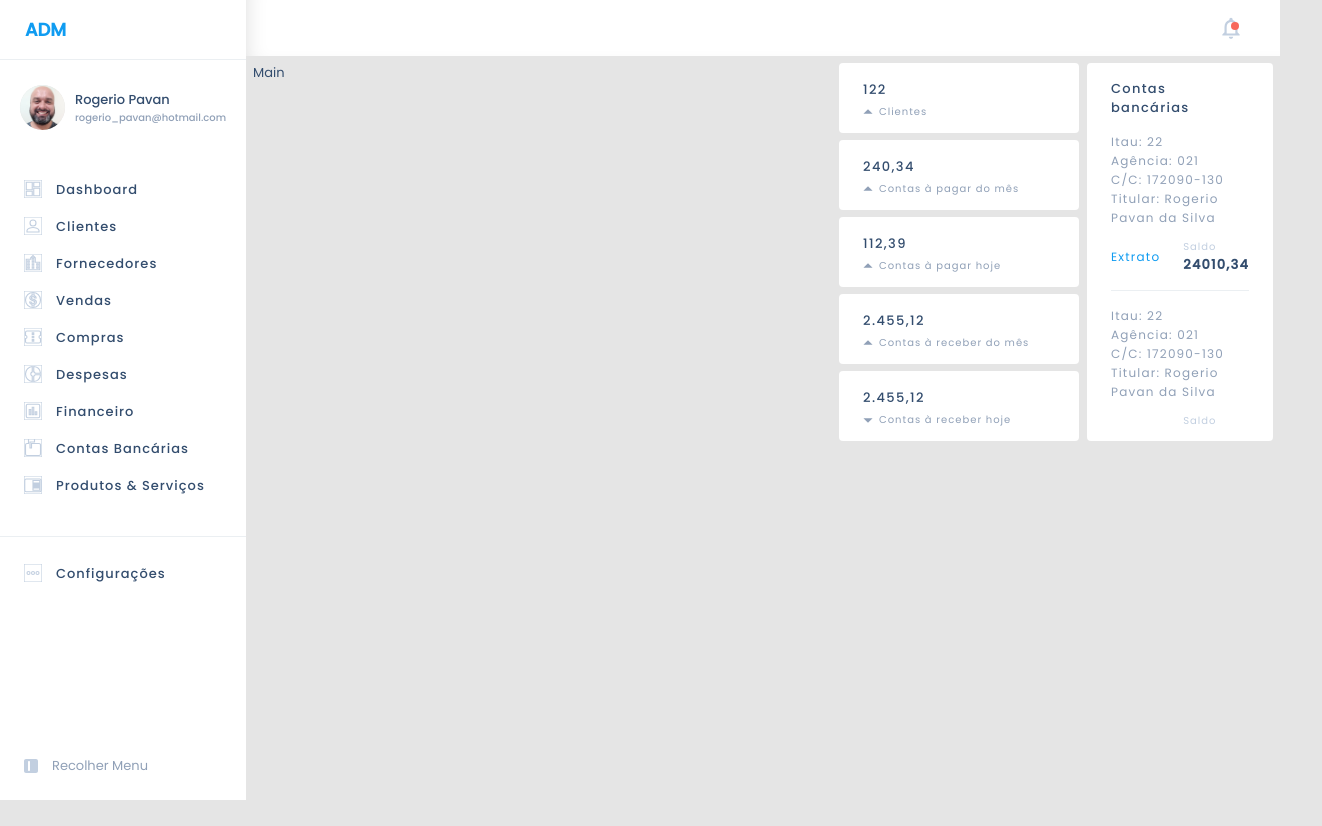
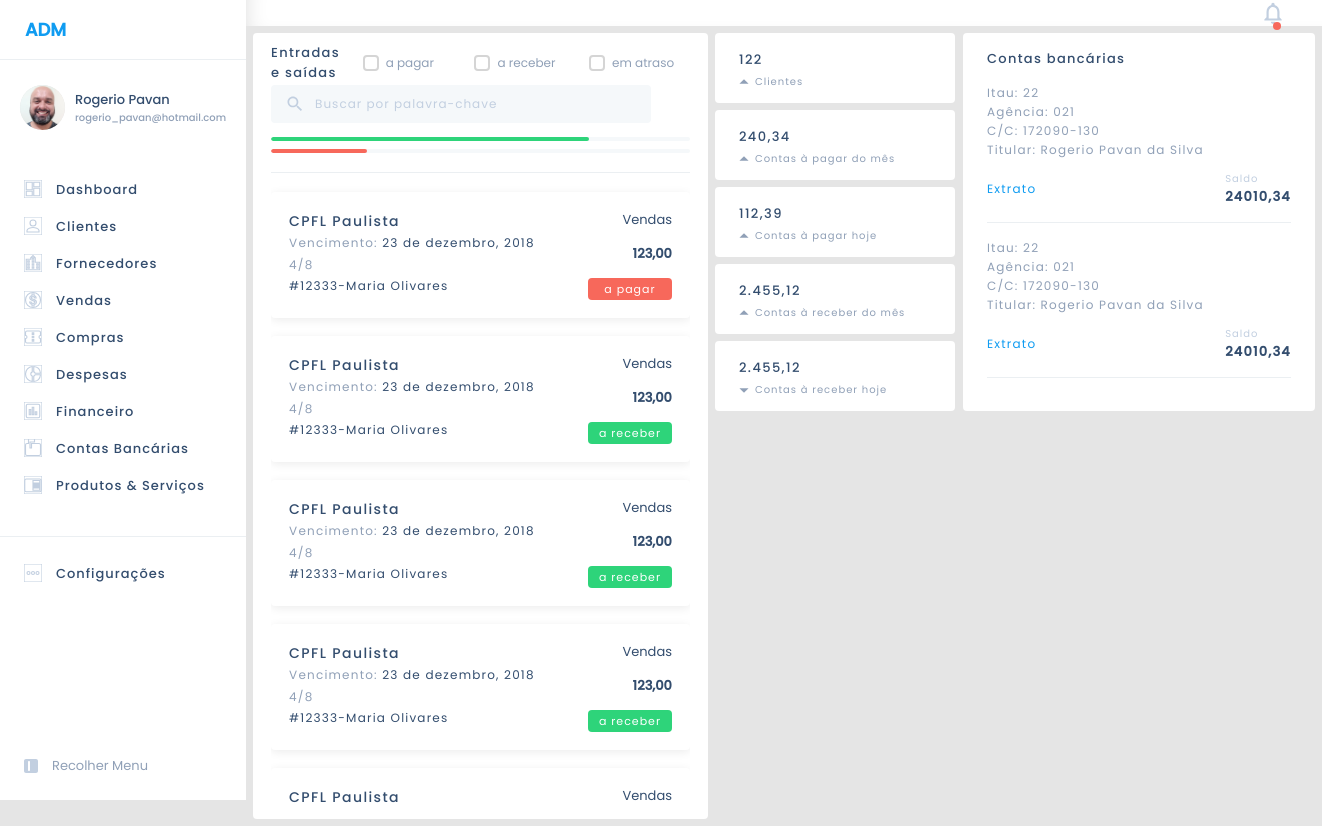
Before and after one commit to pavandasilva/adm_web, a React (Create React App) app: page / in a window 1280 px wide. Shown: the whole page, 1322 px wide, since content can reach past the window. Before the commit the page ends 800 px from the top, so only its background shows below. Built offline with nearby package versions, Linux system fonts and the light colour scheme.

Commit message:
feat: creates AccountCard

```diff
--- a/src/components/Checkbox/index.tsx
+++ b/src/components/Checkbox/index.tsx
@@ -11,17 +11,20 @@ export interface CheckBoxOnChange {
 
 export interface CheckBoxProps {
   checked: boolean,
-  onChange: (checkBoxOnChange: CheckBoxOnChange) => void
+  onChange?: (checkBoxOnChange: CheckBoxOnChange) => void
   name: string
+  children?: React.ReactNode
 }
 
 export type Color = 'default' | 'checked'
 
-const Checkbox = ({ checked: chekedProp, name, onChange }: CheckBoxProps) => {
+const Checkbox = ({
+  checked: chekedProp, name, onChange, children,
+}: CheckBoxProps) => {
   const [checked, setChecked] = useState(chekedProp);
 
   useEffect(() => {
-    onChange({
+    onChange && onChange({
       name,
       checked,
     });
@@ -47,9 +50,11 @@ const Checkbox = ({ checked: chekedProp, name, onChange }: CheckBoxProps) => {
     <Wrapper onClick={checkBoxHandleOnClick}>
       <Container color={color}>
         {/* { checked && 'ok' } */}
-
         {checked && <Check />}
       </Container>
+      <aside>
+        { children }
+      </aside>
     </Wrapper>
 
   );
--- a/src/components/Checkbox/styles.ts
+++ b/src/components/Checkbox/styles.ts
@@ -10,9 +10,15 @@ export const Wrapper = styled.div`
   display: flex;
   align-items: center;
   justify-content: center;
-  width: 60px;
+  width: 150px;
   height: 100%;
   cursor: pointer;
+
+  aside {
+    font-size: 12px;
+    color: ${(props) => props.theme.colors.font.secondary};
+    margin-left: 7px;
+  }
 `;
 
 export const Container = styled.div<ContainerCheckboxStyles>`
@@ -37,4 +43,6 @@ export const Container = styled.div<ContainerCheckboxStyles>`
     transition-delay: 0.04s;
   }
 
+
+
 `;
--- a/src/pages/Components/Dashboard/index.tsx
+++ b/src/pages/Components/Dashboard/index.tsx
@@ -1,14 +1,188 @@
 /* eslint-disable import/no-unresolved */
 import React from 'react';
 import { MdArrowDropUp, MdArrowDropDown } from 'react-icons/md';
+import Checkbox from '../../../components/Checkbox';
+import ProgressBar from '../../../components/ProgressBar';
+import Search from '../../../components/Search';
+import Status from '../../../components/Status';
 
 import {
-  Card, Container, Info, BankAccounts, Account, Balance,
+  Card, Container, Info, BankAccounts, Account, Balance, FixedHeader, Main, SearchWrapper, Bars, Accounts, AccountCard,
 } from './styles';
 
 const Dashboard = () => (
   <Container>
-    <div>Main</div>
+    <Main>
+      <header>
+        <h2>Entradas e saídas</h2>
+        <aside>
+          <Checkbox name="toPay" checked={false}>a pagar</Checkbox>
+          <Checkbox name="toReceive" checked={false}>a receber</Checkbox>
+          <Checkbox name="late" checked={false}>em atraso</Checkbox>
+        </aside>
+      </header>
+      <SearchWrapper>
+        <Search color="mainBackgroundLight" placeholder="Buscar por palavra-chave" />
+      </SearchWrapper>
+      <Bars>
+        <ProgressBar color="success" percent={76} />
+        <ProgressBar color="danger" percent={23} />
+      </Bars>
+      <Accounts>
+        <AccountCard>
+          <div>
+            <h2>CPFL Paulista</h2>
+            <p>
+              Vencimento:
+              {' '}
+              <strong>23 de dezembro, 2018</strong>
+              {' '}
+            </p>
+            <p>4/8</p>
+            <span>#12333-Maria Olivares</span>
+          </div>
+          <aside>
+            <span>Vendas</span>
+            <strong>123,00</strong>
+            <Status color="danger">a pagar</Status>
+          </aside>
+
+        </AccountCard>
+        <AccountCard>
+          <div>
+            <h2>CPFL Paulista</h2>
+            <p>
+              Vencimento:
+              {' '}
+              <strong>23 de dezembro, 2018</strong>
+              {' '}
+            </p>
+            <p>4/8</p>
+            <span>#12333-Maria Olivares</span>
+          </div>
+          <aside>
+            <span>Vendas</span>
+            <strong>123,00</strong>
+            <Status color="success">a receber</Status>
+          </aside>
+
+        </AccountCard>
+        <AccountCard>
+          <div>
+            <h2>CPFL Paulista</h2>
+            <p>
+              Vencimento:
+              {' '}
+              <strong>23 de dezembro, 2018</strong>
+              {' '}
+            </p>
+            <p>4/8</p>
+            <span>#12333-Maria Olivares</span>
+          </div>
+          <aside>
+            <span>Vendas</span>
+            <strong>123,00</strong>
+            <Status color="success">a receber</Status>
+          </aside>
+
+        </AccountCard>
+        <AccountCard>
+          <div>
+            <h2>CPFL Paulista</h2>
+            <p>
+              Vencimento:
+              {' '}
+              <strong>23 de dezembro, 2018</strong>
+              {' '}
+            </p>
+            <p>4/8</p>
+            <span>#12333-Maria Olivares</span>
+          </div>
+          <aside>
+            <span>Vendas</span>
+            <strong>123,00</strong>
+            <Status color="success">a receber</Status>
+          </aside>
+
+        </AccountCard>
+        <AccountCard>
+          <div>
+            <h2>CPFL Paulista</h2>
+            <p>
+              Vencimento:
+              {' '}
+              <strong>23 de dezembro, 2018</strong>
+              {' '}
+            </p>
+            <p>4/8</p>
+            <span>#12333-Maria Olivares</span>
+          </div>
+          <aside>
+            <span>Vendas</span>
+            <strong>123,00</strong>
+            <Status color="success">a receber</Status>
+          </aside>
+
+        </AccountCard>
+        <AccountCard>
+          <div>
+            <h2>CPFL Paulista</h2>
+            <p>
+              Vencimento:
+              {' '}
+              <strong>23 de dezembro, 2018</strong>
+              {' '}
+            </p>
+            <p>4/8</p>
+            <span>#12333-Maria Olivares</span>
+          </div>
+          <aside>
+            <span>Vendas</span>
+            <strong>123,00</strong>
+            <Status color="success">a receber</Status>
+          </aside>
+
+        </AccountCard>
+        <AccountCard>
+          <div>
+            <h2>CPFL Paulista</h2>
+            <p>
+              Vencimento:
+              {' '}
+              <strong>23 de dezembro, 2018</strong>
+              {' '}
+            </p>
+            <p>4/8</p>
+            <span>#12333-Maria Olivares</span>
+          </div>
+          <aside>
+            <span>Vendas</span>
+            <strong>123,00</strong>
+            <Status color="danger">a pagar</Status>
+          </aside>
+
+        </AccountCard>
+        <AccountCard>
+          <div>
+            <h2>CPFL Paulista</h2>
+            <p>
+              Vencimento:
+              {' '}
+              <strong>23 de dezembro, 2018</strong>
+              {' '}
+            </p>
+            <p>4/8</p>
+            <span>#12333-Maria Olivares</span>
+          </div>
+          <aside>
+            <span>Vendas</span>
+            <strong>123,00</strong>
+            <Status color="success">a receber</Status>
+          </aside>
+
+        </AccountCard>
+      </Accounts>
+    </Main>
     <aside>
       <Info>
         <Card>
@@ -109,6 +283,51 @@ const Dashboard = () => (
 
           </footer>
         </Account>
+        <Account>
+          <p>Itau: 22</p>
+          <p>Agência: 021</p>
+          <p>C/C: 172090-130</p>
+          <p>Titular: Rogerio Pavan da Silva</p>
+          <footer>
+            <h4>Extrato</h4>
+
+            <Balance>
+              <span>Saldo</span>
+              <strong>24010,34</strong>
+            </Balance>
+
+          </footer>
+        </Account>
+        <Account>
+          <p>Itau: 22</p>
+          <p>Agência: 021</p>
+          <p>C/C: 172090-130</p>
+          <p>Titular: Rogerio Pavan da Silva</p>
+          <footer>
+            <h4>Extrato</h4>
+
+            <Balance>
+              <span>Saldo</span>
+              <strong>24010,34</strong>
+            </Balance>
+
+          </footer>
+        </Account>
+        <Account>
+          <p>Itau: 22</p>
+          <p>Agência: 021</p>
+          <p>C/C: 172090-130</p>
+          <p>Titular: Rogerio Pavan da Silva</p>
+          <footer>
+            <h4>Extrato</h4>
+
+            <Balance>
+              <span>Saldo</span>
+              <strong>24010,34</strong>
+            </Balance>
+
+          </footer>
+        </Account>
       </BankAccounts>
     </aside>
 
--- a/src/pages/Components/Dashboard/styles.ts
+++ b/src/pages/Components/Dashboard/styles.ts
@@ -5,17 +5,16 @@ export const Container = styled.div`
   height: 100%;
   padding: 7px;
 
-  > div {
-    display: flex;
-    flex: 1.35;
-  }
-
   > aside {
     display: flex;
     flex-direction: row;
-    flex: 1;
+    width: 600px;
     height: 100%;
   }
+`;
+
+export const FixedHeader = styled.div`
+
 `;
 
 export const Info = styled.div`
@@ -128,3 +127,114 @@ export const Balance = styled.div`
     flex-wrap: wrap;
   }
 `;
+
+export const Main = styled.div`
+  padding: 15px 18px;
+  display: flex;
+  flex-direction: column;
+  flex: 1;
+  margin-right: 7px;
+  border-radius: 4px;
+  height: 100%;
+  background-color: ${(props) => props.theme.colors.mainBackground};
+  justify-content: flex-start;
+
+   & > header {
+    display: flex;
+    align-items: center;
+    justify-content: space-between;
+    background-color: ${(props) => props.theme.colors.mainBackground};
+    height: 30px;
+
+    > aside {
+      display: flex;
+      width: 350px;
+      justify-content: flex-end;
+    }
+
+    h2 {
+      font-size: 13px;
+      letter-spacing: 1.3px;
+      font-weight: 500;
+    }
+  }
+`;
+
+export const SearchWrapper = styled.div`
+  width: 100%;
+  padding: 7px 0px;
+
+`;
+
+export const Bars = styled.div`
+  width: 100%;
+  margin-top: 7px;
+
+
+  div + div {
+    margin-top: 8px;
+  }
+`;
+
+export const Accounts = styled.div`
+  margin-top: 19px;
+  border-top: 1px solid ${(props) => props.theme.colors.borderColor};
+  padding: 19px 0px;
+  height: 100%;
+  overflow: auto;
+
+  div + div {
+    margin-top: 18px;
+  }
+`;
+
+export const AccountCard = styled.div`
+  display: flex;
+  height: 126px;
+  background: ${(props) => props.theme.colors.mainBackground};
+  box-shadow: 0px 2px 10px rgba(0, 0, 0, 0.08);
+  border-radius: 4px;
+  padding: 18px;
+
+  & > div {
+    display: flex;
+    flex-direction: column;
+    flex: 1;
+    color: ${(props) => props.theme.colors.font.secondary};
+
+    > h2 {
+      font-weight: 500;
+      font-size: 14px;
+      line-height: 22px;
+      letter-spacing: 1.4px;
+      color: ${(props) => props.theme.colors.font.primary};
+    }
+
+    > p {
+      font-size: 12px;
+      line-height: 22px;
+      letter-spacing: 1.2px;
+
+      > strong {
+        font-size: 12px;
+        font-weight: normal;
+        color: ${(props) => props.theme.colors.font.primary};
+      }
+    }
+
+    > span {
+      font-size: 12px;
+      line-height: 19px;
+      letter-spacing: 1.2px;
+      color: ${(props) => props.theme.colors.font.primary};
+    }
+  }
+
+  & > aside {
+    display: flex;
+    align-items: flex-end;
+    justify-content: space-between;
+    flex-direction: column;
+    width: 100px;
+  }
+`;
```
